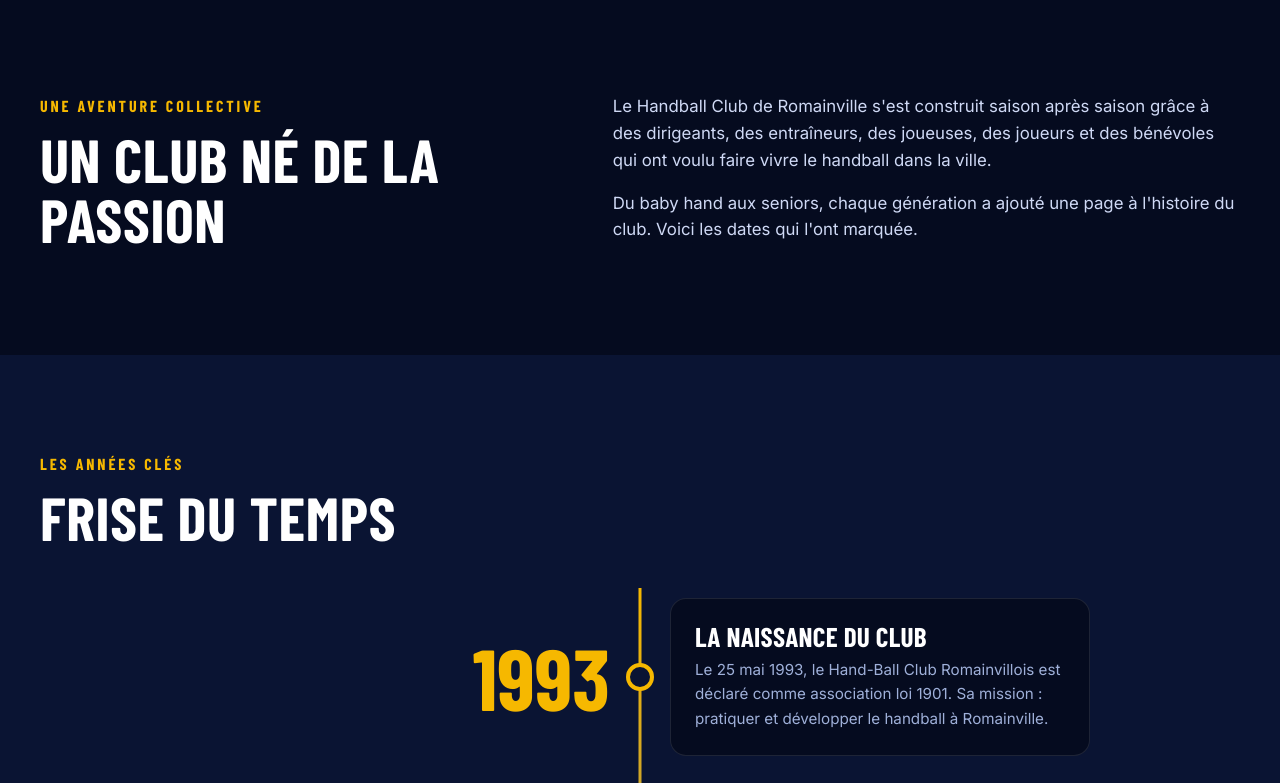
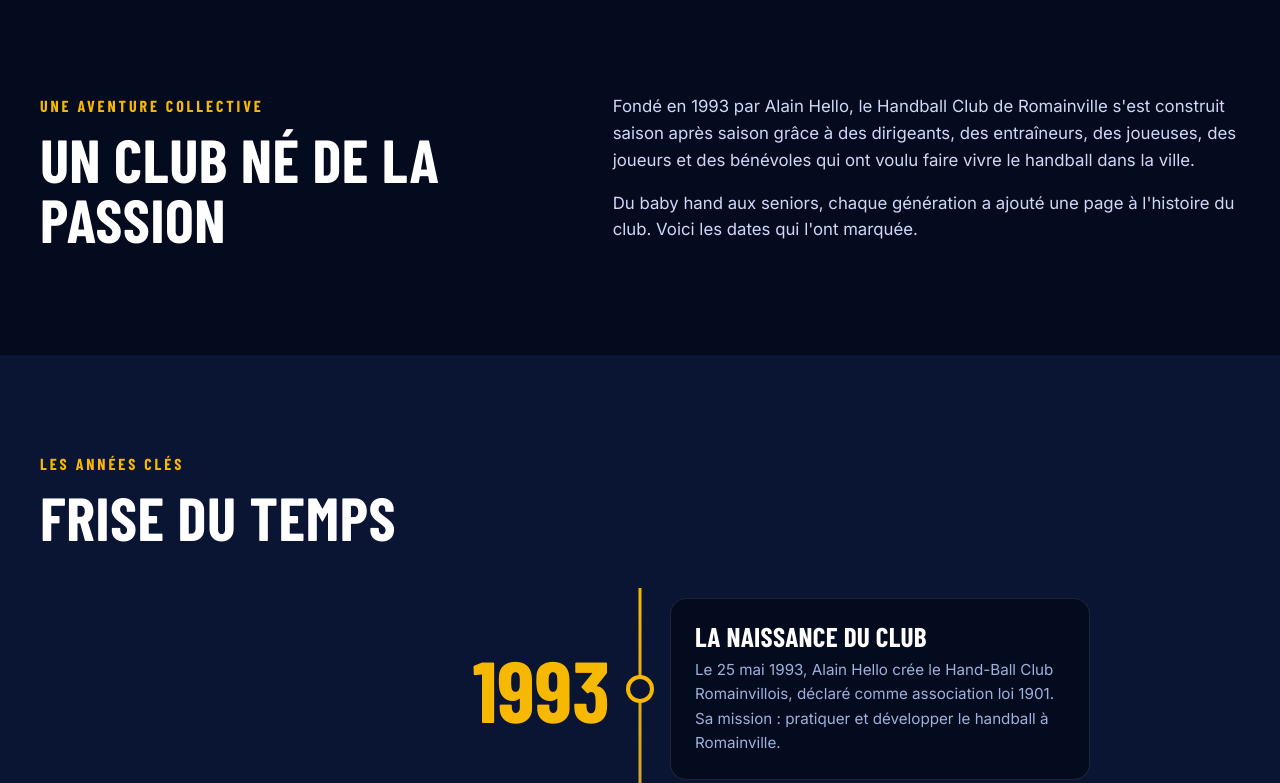
Before and after one commit to Kaiser1593/hbcr, a plain HTML site: page histoire.html in a window 1280 px wide. Shown: the part 867-1650 px from the top of the page. Drawn offline with nearby package versions, Linux system fonts and the light colour scheme; a web font is replaced by a local one.

Commit message:
Histoire : Alain Hello, fondateur du club
Co-Authored-By: Claude Sonnet 5.5 <noreply@anthropic.com>

```diff
--- a/histoire.html
+++ b/histoire.html
@@ -63,7 +63,7 @@
           <h2>Un club né de la passion</h2>
         </div>
         <div class="story-intro__text">
-          <p>Le Handball Club de Romainville s'est construit saison après saison grâce à des dirigeants, des entraîneurs, des joueuses, des joueurs et des bénévoles qui ont voulu faire vivre le handball dans la ville.</p>
+          <p>Fondé en 1993 par Alain Hello, le Handball Club de Romainville s'est construit saison après saison grâce à des dirigeants, des entraîneurs, des joueuses, des joueurs et des bénévoles qui ont voulu faire vivre le handball dans la ville.</p>
           <p>Du baby hand aux seniors, chaque génération a ajouté une page à l'histoire du club. Voici les dates qui l'ont marquée.</p>
         </div>
       </div>
@@ -82,7 +82,7 @@
             <div class="tl-year">1993</div>
             <div class="tl-card">
               <h3>La naissance du club</h3>
-              <p>Le 25 mai 1993, le Hand-Ball Club Romainvillois est déclaré comme association loi 1901. Sa mission : pratiquer et développer le handball à Romainville.</p>
+              <p>Le 25 mai 1993, Alain Hello crée le Hand-Ball Club Romainvillois, déclaré comme association loi 1901. Sa mission : pratiquer et développer le handball à Romainville.</p>
             </div>
           </li>
           <li class="tl-item tl-item--todo">
@@ -114,7 +114,7 @@
             </div>
           </li>
         </ol>
-        <p class="note">Sources : date de création (25 mai 1993) et adresse du siège d'après l'Annuaire des Entreprises (INSEE) ; équipes d'après les données publiques de la fédération. Les cartes « à compléter » attendent les souvenirs du club.</p>
+        <p class="note">Sources : date de création (25 mai 1993) et adresse du siège d'après l'Annuaire des Entreprises (INSEE) ; équipes d'après les données publiques de la fédération. Le nom du fondateur est donné par le club. Les cartes « à compléter » attendent ses souvenirs.</p>
       </div>
     </section>
 
```
